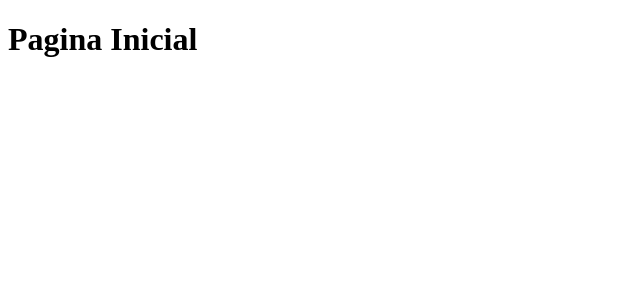
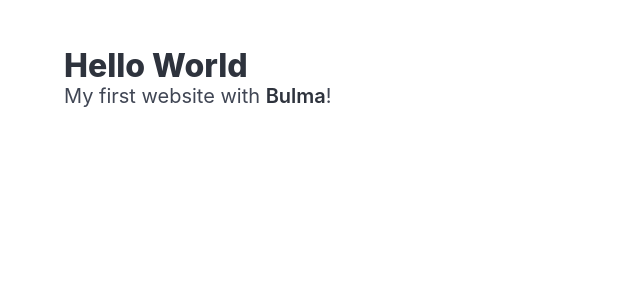
Before and after one commit to PhilipRamkeerat/product-catalog-ngrx, an Angular app: page / in a window 1280 px wide. Shown: the top 300 px of the page, without its empty margins (0-640 px from the left). Built offline with nearby package versions, Linux system fonts and the light colour scheme; what @ngrx/store would draw is missing.

Commit message:
feat: add bulma framework on project

```diff
--- a/package.json
+++ b/package.json
@@ -21,6 +21,7 @@
     "@ngrx/effects": "12.5.1",
     "@ngrx/store": "12.5.1",
     "@ngrx/store-devtools": "12.5.1",
+    "bulma": "^1.0.2",
     "rxjs": "~6.6.0",
     "tslib": "^2.3.0",
     "zone.js": "~0.11.4"
--- a/src/app/app.component.html
+++ b/src/app/app.component.html
@@ -1 +1,9 @@
-<h1>Pagina Inicial</h1>
+<section class="section">
+  <div class="container">
+    <h1 class="title">
+      Hello World
+    </h1>
+    <p class="subtitle">
+      My first website with <strong>Bulma</strong>!
+    </p>
+  </div>
--- a/src/styles.scss
+++ b/src/styles.scss
@@ -1 +1,2 @@
 /* You can add global styles to this file, and also import other style files */
+@import '~bulma/bulma';
```
Also changed, not shown: 1 other file (tests, documents, lock files or other folders).
